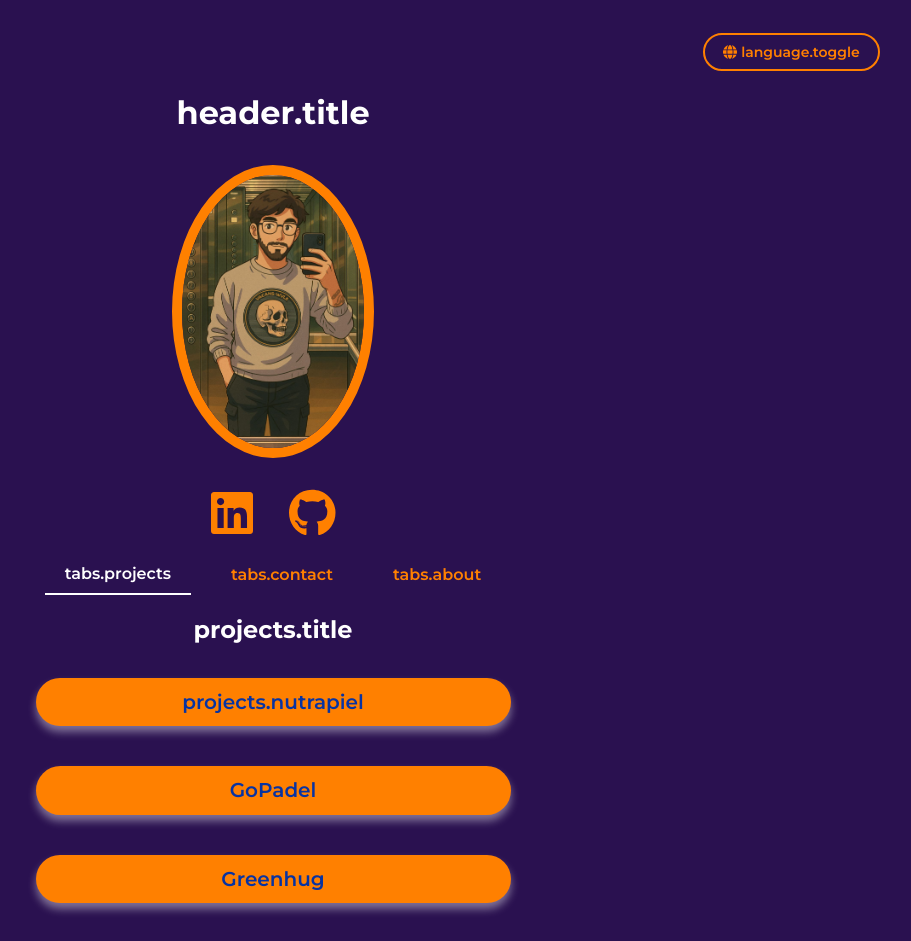
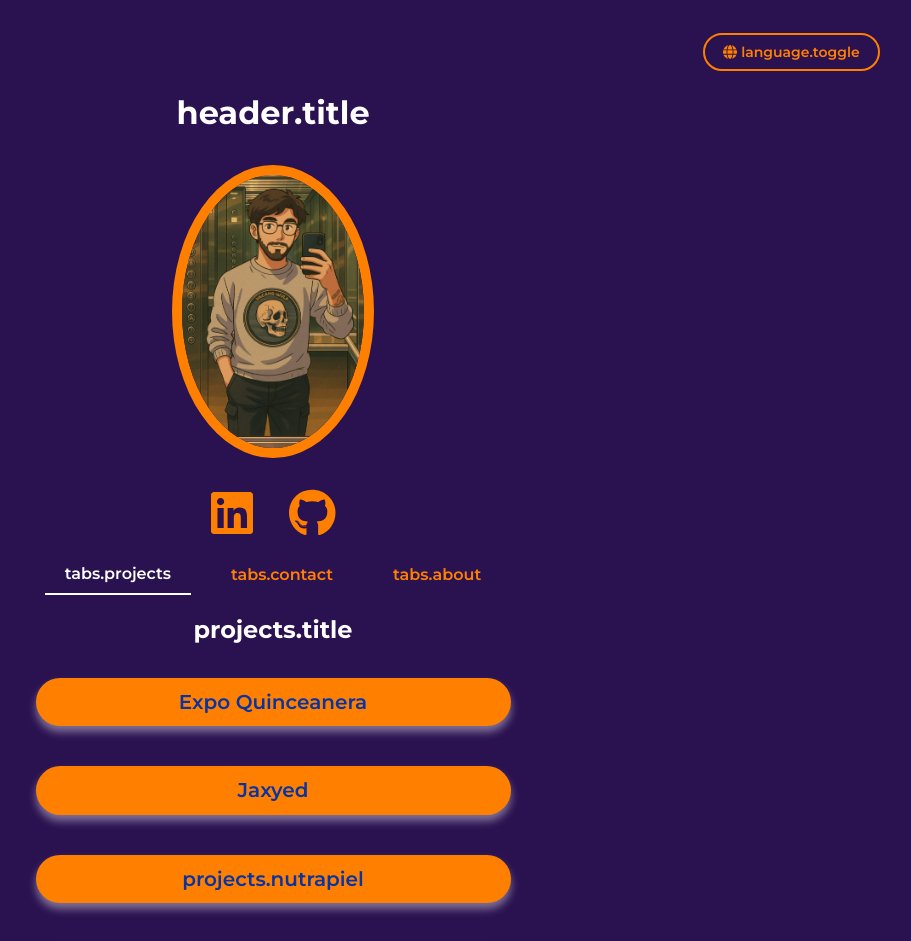
Before and after one commit to ParkerPiter/portafolios, a React (Create React App) app: page / in a window 1280 px wide. Shown: the top 941 px of the page, without its empty margins (367-1278 px from the left). Built offline with nearby package versions, Linux system fonts and the light colour scheme; the HTML template or start-up script is replaced by a standard one.

Commit message:
add text

```diff
--- a/src/App.jsx
+++ b/src/App.jsx
@@ -54,6 +54,8 @@ function App() {
           <section>
             <h2 className={styles.titles}>{t('projects.title')}</h2>
             <div className={styles.buttonsContainer}>
+              <a className={styles.buttons} href="https://expoquinceanera.com/" target="_blank" rel="noopener noreferrer">Expo Quinceanera</a>
+              <a className={styles.buttons} href="https://jaxyed.com/" target="_blank" rel="noopener noreferrer">Jaxyed</a>
               <a className={styles.buttons} href="https://clinicanutrapiel.cl/" target="_blank" rel="noopener noreferrer">{t('projects.nutrapiel')}</a>
               <a className={styles.buttons} href="https://app.gopadel.ai/" target="_blank" rel="noopener noreferrer">GoPadel</a>
               <a className={styles.buttons} href="https://greenhug.com/" target="_blank" rel="noopener noreferrer">Greenhug</a>
```
